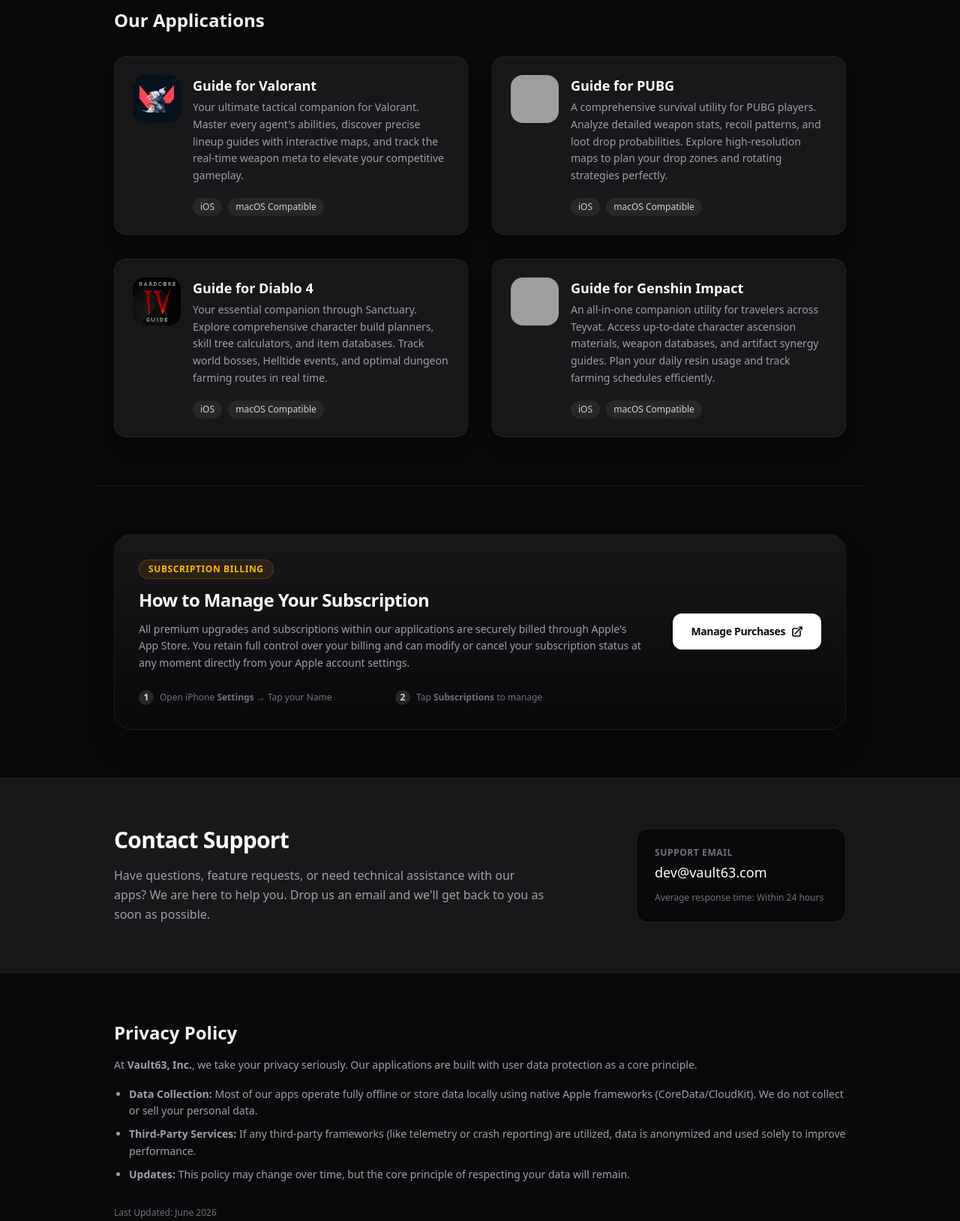
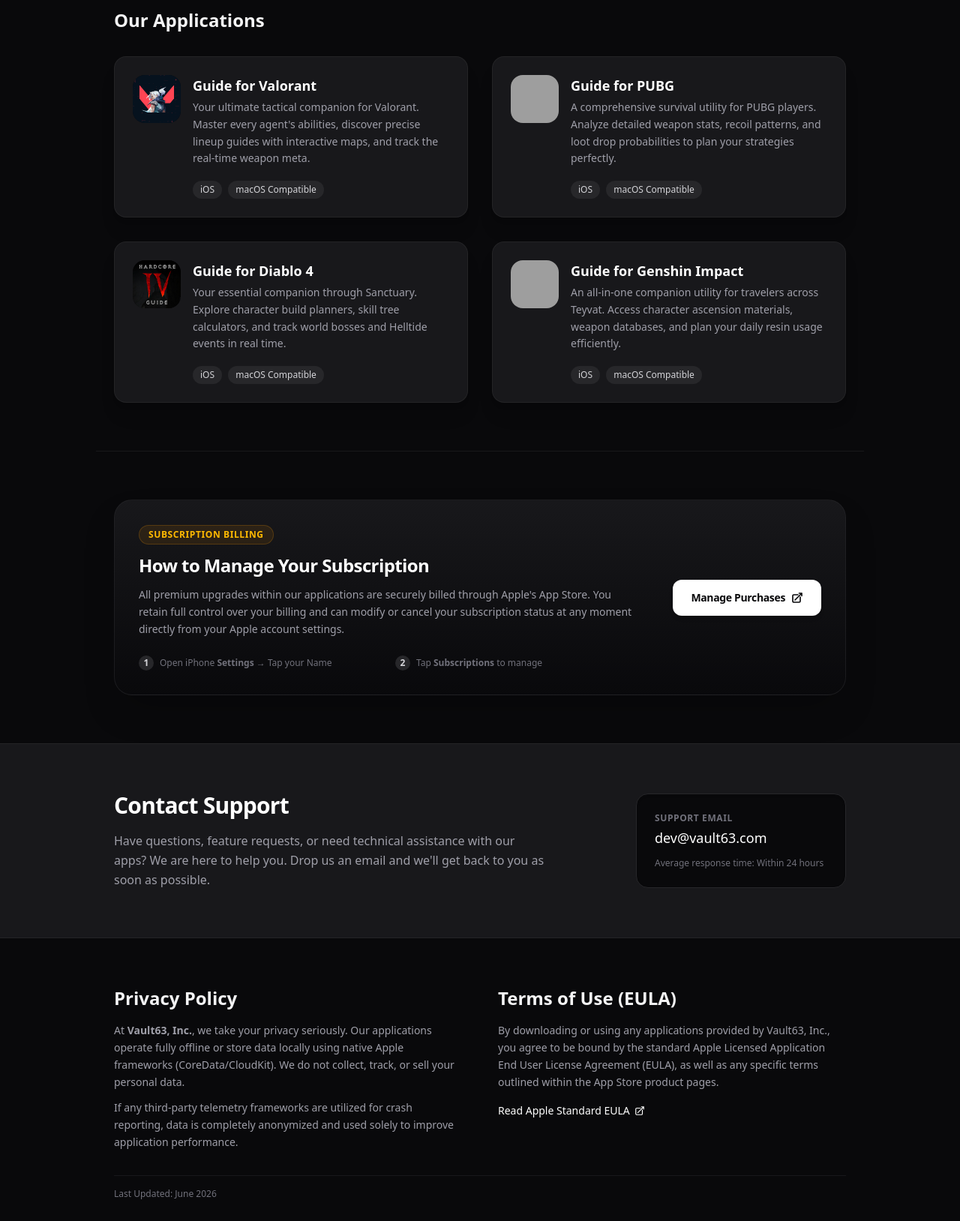
Before and after one commit to emresancaktar/vaultweb.github.io, a plain HTML site: page index.html in a window 1280 px wide. Shown: the part 520-2148 px from the top of the page at 75% size. Drawn offline with nearby package versions, Linux system fonts and the light colour scheme; grey boxes are pictures that could not be loaded.

Commit message:
Update index.html

```diff
--- a/index.html
+++ b/index.html
@@ -6,10 +6,7 @@
     <title>Vault63, Inc. — iOS & macOS Apps</title>
     <script src="https://cdn.jsdelivr.net/npm/@tailwindcss/browser@4"></script>
     <style>
-        /* Apple-like smooth scrolling */
         html { scroll-behavior: smooth; }
-
-        /* Carousel animation styles */
         .carousel-item {
             opacity: 0;
             transition: opacity 1s ease-in-out;
@@ -29,39 +26,25 @@
                 <a href="#apps" class="hover:text-white transition">Apps</a>
                 <a href="#billing" class="hover:text-white transition">Subscriptions</a>
                 <a href="#support" class="hover:text-white transition">Support</a>
-                <a href="#privacy" class="hover:text-white transition">Privacy</a>
+                <a href="#legal" class="hover:text-white transition">Legal</a>
             </div>
         </div>
     </nav>
 
-    <!-- Hero Section with Background Carousel -->
+    <!-- Hero Section -->
     <header class="relative bg-zinc-950 overflow-hidden min-h-[400px] flex items-center justify-center border-b border-zinc-900">
-        <!-- Code-themed Background Carousel -->
         <div id="code-carousel" class="absolute inset-0 z-0">
-            <!-- Slide 1: Dark Code -->
             <div class="carousel-item active absolute inset-0 bg-zinc-950">
-                <img src="https://images.unsplash.com/photo-1542831371-29b0f74f9713?q=80&w=1600&auto=format&fit=crop"
-                     alt="Dark Mode Code Editor"
-                     class="w-full h-full object-cover blur-xs opacity-30">
+                <img src="https://images.unsplash.com/photo-1542831371-29b0f74f9713?q=80&w=1600&auto=format&fit=crop" alt="Dark Code" class="w-full h-full object-cover blur-xs opacity-30">
             </div>
-            <!-- Slide 2: Light/Tech Code -->
             <div class="carousel-item absolute inset-0 bg-zinc-950">
-                <img src="https://images.unsplash.com/photo-1587620962725-abab7fe55159?q=80&w=1600&auto=format&fit=crop"
-                     alt="Light Mode Code Editor"
-                     class="w-full h-full object-cover blur-xs opacity-20">
+                <img src="https://images.unsplash.com/photo-1587620962725-abab7fe55159?q=80&w=1600&auto=format&fit=crop" alt="Tech Code" class="w-full h-full object-cover blur-xs opacity-20">
             </div>
-            <!-- Slide 3: Terminal -->
             <div class="carousel-item absolute inset-0 bg-zinc-950">
-                <img src="https://images.unsplash.com/photo-1629654297299-c85062111511?q=80&w=1600&auto=format&fit=crop"
-                     alt="Terminal Interface"
-                     class="w-full h-full object-cover blur-xs opacity-30">
+                <img src="https://images.unsplash.com/photo-1629654297299-c85062111511?q=80&w=1600&auto=format&fit=crop" alt="Terminal" class="w-full h-full object-cover blur-xs opacity-30">
             </div>
         </div>
-
-        <!-- Dark Gradient Overlay for Maximum Readability -->
         <div class="absolute inset-0 bg-gradient-to-b from-black/40 via-black/60 to-zinc-950 z-10"></div>
-
-        <!-- Content Layer -->
         <div class="relative z-20 max-w-5xl mx-auto px-6 py-24 text-center">
             <h1 class="text-4xl md:text-6xl font-extrabold tracking-tight text-white mb-6 drop-shadow-lg">
                 Crafting Premium Experiences <br class="hidden md:inline">for iOS & macOS
@@ -76,83 +59,56 @@
     <section id="apps" class="max-w-5xl mx-auto px-6 py-16">
         <h2 class="text-2xl font-bold mb-8 text-zinc-100">Our Applications</h2>
         <div class="grid grid-cols-1 md:grid-cols-2 gap-8">
-
-            <!-- Valorant Guide Card -->
+            <!-- Valorant -->
             <div class="bg-zinc-900 p-6 rounded-2xl shadow-xl border border-zinc-800/80 flex gap-4 items-start">
-                <img src="assets/img/valo_logo.png"
-                     alt="Guide for Valorant Icon"
-                     class="w-16 h-16 rounded-2xl flex-shrink-0 object-cover shadow-inner bg-zinc-950">
+                <img src="assets/img/valo_logo.png" alt="Guide for Valorant Icon" class="w-16 h-16 rounded-2xl flex-shrink-0 object-cover shadow-inner bg-zinc-950">
                 <div>
                     <h3 class="text-lg font-semibold text-white">Guide for Valorant</h3>
-                    <p class="text-zinc-400 text-sm mt-1 mb-4 leading-relaxed">
-                        Your ultimate tactical companion for Valorant. Master every agent's abilities, discover precise lineup guides with interactive maps, and track the real-time weapon meta to elevate your competitive gameplay.
-                    </p>
+                    <p class="text-zinc-400 text-sm mt-1 mb-4 leading-relaxed">Your ultimate tactical companion for Valorant. Master every agent's abilities, discover precise lineup guides with interactive maps, and track the real-time weapon meta.</p>
                     <span class="inline-flex items-center text-xs font-medium bg-zinc-800 text-zinc-300 px-2.5 py-1 rounded-full">iOS</span>
                     <span class="inline-flex items-center text-xs font-medium bg-zinc-800 text-zinc-300 px-2.5 py-1 rounded-full ml-1">macOS Compatible</span>
                 </div>
             </div>
-
-            <!-- PUBG Guide Card -->
+            <!-- PUBG -->
             <div class="bg-zinc-900 p-6 rounded-2xl shadow-xl border border-zinc-800/80 flex gap-4 items-start">
-                <img src="assets/img/pubg_app_logo.png"
-                     alt="Guide for PUBG Icon"
-                     class="w-16 h-16 rounded-2xl flex-shrink-0 object-cover shadow-inner bg-zinc-950">
+                <img src="assets/img/pubg_app_logo.png" alt="Guide for PUBG Icon" class="w-16 h-16 rounded-2xl flex-shrink-0 object-cover shadow-inner bg-zinc-950">
                 <div>
                     <h3 class="text-lg font-semibold text-white">Guide for PUBG</h3>
-                    <p class="text-zinc-400 text-sm mt-1 mb-4 leading-relaxed">
-                        A comprehensive survival utility for PUBG players. Analyze detailed weapon stats, recoil patterns, and loot drop probabilities. Explore high-resolution maps to plan your drop zones and rotating strategies perfectly.
-                    </p>
+                    <p class="text-zinc-400 text-sm mt-1 mb-4 leading-relaxed">A comprehensive survival utility for PUBG players. Analyze detailed weapon stats, recoil patterns, and loot drop probabilities to plan your strategies perfectly.</p>
                     <span class="inline-flex items-center text-xs font-medium bg-zinc-800 text-zinc-300 px-2.5 py-1 rounded-full">iOS</span>
                     <span class="inline-flex items-center text-xs font-medium bg-zinc-800 text-zinc-300 px-2.5 py-1 rounded-full ml-1">macOS Compatible</span>
                 </div>
             </div>
-
-            <!-- Diablo 4 Guide Card -->
+            <!-- Diablo 4 -->
             <div class="bg-zinc-900 p-6 rounded-2xl shadow-xl border border-zinc-800/80 flex gap-4 items-start">
-                <img src="assets/img/d4_logo.jpg"
-                     alt="Guide for Diablo 4 Icon"
-                     class="w-16 h-16 rounded-2xl flex-shrink-0 object-cover shadow-inner bg-zinc-950">
+                <img src="assets/img/d4_logo.jpg" alt="Guide for Diablo 4 Icon" class="w-16 h-16 rounded-2xl flex-shrink-0 object-cover shadow-inner bg-zinc-950">
                 <div>
                     <h3 class="text-lg font-semibold text-white">Guide for Diablo 4</h3>
-                    <p class="text-zinc-400 text-sm mt-1 mb-4 leading-relaxed">
-                        Your essential companion through Sanctuary. Explore comprehensive character build planners, skill tree calculators, and item databases. Track world bosses, Helltide events, and optimal dungeon farming routes in real time.
-                    </p>
+                    <p class="text-zinc-400 text-sm mt-1 mb-4 leading-relaxed">Your essential companion through Sanctuary. Explore character build planners, skill tree calculators, and track world bosses and Helltide events in real time.</p>
                     <span class="inline-flex items-center text-xs font-medium bg-zinc-800 text-zinc-300 px-2.5 py-1 rounded-full">iOS</span>
                     <span class="inline-flex items-center text-xs font-medium bg-zinc-800 text-zinc-300 px-2.5 py-1 rounded-full ml-1">macOS Compatible</span>
                 </div>
             </div>
-
-            <!-- Genshin Impact Guide Card -->
+            <!-- Genshin Impact -->
             <div class="bg-zinc-900 p-6 rounded-2xl shadow-xl border border-zinc-800/80 flex gap-4 items-start">
-                <img src="assets/img/genshin_logo.png"
-                     alt="Guide for Genshin Impact Icon"
-                     class="w-16 h-16 rounded-2xl flex-shrink-0 object-cover shadow-inner bg-zinc-950">
+                <img src="assets/img/genshin_logo.png" alt="Guide for Genshin Impact Icon" class="w-16 h-16 rounded-2xl flex-shrink-0 object-cover shadow-inner bg-zinc-950">
                 <div>
                     <h3 class="text-lg font-semibold text-white">Guide for Genshin Impact</h3>
-                    <p class="text-zinc-400 text-sm mt-1 mb-4 leading-relaxed">
-                        An all-in-one companion utility for travelers across Teyvat. Access up-to-date character ascension materials, weapon databases, and artifact synergy guides. Plan your daily resin usage and track farming schedules efficiently.
-                    </p>
+                    <p class="text-zinc-400 text-sm mt-1 mb-4 leading-relaxed">An all-in-one companion utility for travelers across Teyvat. Access character ascension materials, weapon databases, and plan your daily resin usage efficiently.</p>
                     <span class="inline-flex items-center text-xs font-medium bg-zinc-800 text-zinc-300 px-2.5 py-1 rounded-full">iOS</span>
                     <span class="inline-flex items-center text-xs font-medium bg-zinc-800 text-zinc-300 px-2.5 py-1 rounded-full ml-1">macOS Compatible</span>
                 </div>
             </div>
-
         </div>
     </section>
 
-    <!-- Subscription Management Section (App Store Compliance) -->
+    <!-- Subscription Management Section -->
     <section id="billing" class="border-t border-zinc-900 max-w-5xl mx-auto px-6 py-16">
-        <div class="bg-linear-to-b from-zinc-900 to-zinc-950 p-8 rounded-3xl border border-zinc-800/60 shadow-2xl md:flex md:items-center md:justify-between gap-8">
+        <div class="bg-gradient-to-b from-zinc-900 to-zinc-950 p-8 rounded-3xl border border-zinc-800/60 shadow-2xl md:flex md:items-center md:justify-between gap-8">
             <div class="max-w-2xl mb-6 md:mb-0">
-                <div class="inline-flex items-center text-xs font-semibold uppercase bg-amber-500/10 text-amber-400 px-3 py-1 rounded-full mb-3 border border-amber-500/20 tracking-wider">
-                    Subscription Billing
-                </div>
+                <div class="inline-flex items-center text-xs font-semibold uppercase bg-amber-500/10 text-amber-400 px-3 py-1 rounded-full mb-3 border border-amber-500/20 tracking-wider">Subscription Billing</div>
                 <h2 class="text-2xl font-bold tracking-tight text-white mb-3">How to Manage Your Subscription</h2>
-                <p class="text-zinc-400 text-sm leading-relaxed">
-                    All premium upgrades and subscriptions within our applications are securely billed through Apple's App Store. You retain full control over your billing and can modify or cancel your subscription status at any moment directly from your Apple account settings.
-                </p>
-
-                <!-- Quick Steps -->
+                <p class="text-zinc-400 text-sm leading-relaxed">All premium upgrades within our applications are securely billed through Apple's App Store. You retain full control over your billing and can modify or cancel your subscription status at any moment directly from your Apple account settings.</p>
                 <div class="grid grid-cols-1 sm:grid-cols-2 gap-3 mt-6 text-xs text-zinc-500">
                     <div class="flex items-center gap-2">
                         <span class="w-5 h-5 bg-zinc-800 rounded-full flex items-center justify-center font-bold text-zinc-300">1</span>
@@ -164,12 +120,8 @@
                     </div>
                 </div>
             </div>
-
             <div class="flex-shrink-0">
-                <a href="https://apps.apple.com/account/subscriptions"
-                   target="_blank"
-                   rel="noopener noreferrer"
-                   class="inline-flex items-center justify-center bg-white text-zinc-950 font-semibold px-6 py-3.5 rounded-xl hover:bg-zinc-200 transition text-sm shadow-md tracking-tight w-full md:w-auto whitespace-nowrap">
+                <a href="https://apps.apple.com/account/subscriptions" target="_blank" rel="noopener noreferrer" class="inline-flex items-center justify-center bg-white text-zinc-950 font-semibold px-6 py-3.5 rounded-xl hover:bg-zinc-200 transition text-sm shadow-md tracking-tight w-full md:w-auto whitespace-nowrap">
                     Manage Purchases
                     <svg class="w-4 h-4 ml-2" fill="none" stroke="currentColor" stroke-width="2.5" viewBox="0 0 24 24">
                         <path stroke-linecap="round" stroke-linejoin="round" d="M13.5 6H5.25A2.25 2.25 0 003 8.25v10.5A2.25 2.25 0 005.25 21h10.5A2.25 2.25 0 0018 18.75V10.5m-10.5 6L21 3m0 0h-5.25M21 3v5.25"></path>
@@ -185,35 +137,35 @@
             <div class="md:flex md:justify-between md:items-center">
                 <div class="max-w-xl mb-8 md:mb-0">
                     <h2 class="text-3xl font-bold tracking-tight text-white mb-4">Contact Support</h2>
-                    <p class="text-zinc-400 leading-relaxed">
-                        Have questions, feature requests, or need technical assistance with our apps? We are here to help you. Drop us an email and we'll get back to you as soon as possible.
-                    </p>
+                    <p class="text-zinc-400 leading-relaxed">Have questions, feature requests, or need technical assistance with our apps? We are here to help you. Drop us an email and we'll get back to you as soon as possible.</p>
                 </div>
                 <div class="bg-zinc-950 p-6 rounded-2xl border border-zinc-800 inline-block min-w-[280px] shadow-inner">
                     <p class="text-xs uppercase font-semibold text-zinc-500 tracking-wider mb-1">Support Email</p>
-                    <a href="mailto:dev@vault63.com" class="text-lg font-medium text-white hover:text-zinc-300 hover:underline break-all">
-                        dev@vault63.com
-                    </a>
+                    <a href="mailto:dev@vault63.com" class="text-lg font-medium text-white hover:text-zinc-300 hover:underline break-all">dev@vault63.com</a>
                     <p class="text-xs text-zinc-500 mt-3">Average response time: Within 24 hours</p>
                 </div>
             </div>
         </div>
     </section>
 
-    <!-- Privacy Policy Section -->
-    <section id="privacy" class="max-w-5xl mx-auto px-6 py-16">
-        <h2 class="text-2xl font-bold mb-4 text-zinc-100">Privacy Policy</h2>
-        <div class="max-w-none text-zinc-400 leading-relaxed space-y-4 text-sm">
-            <p>
-                At <strong>Vault63, Inc.</strong>, we take your privacy seriously. Our applications are built with user data protection as a core principle.
-            </p>
-            <ul class="list-disc pl-5 space-y-2">
-                <li><strong>Data Collection:</strong> Most of our apps operate fully offline or store data locally using native Apple frameworks (CoreData/CloudKit). We do not collect or sell your personal data.</li>
-                <li><strong>Third-Party Services:</strong> If any third-party frameworks (like telemetry or crash reporting) are utilized, data is anonymized and used solely to improve performance.</li>
-                <li><strong>Updates:</strong> This policy may change over time, but the core principle of respecting your data will remain.</li>
-            </ul>
-            <p class="text-xs text-zinc-500 pt-4">Last Updated: June 2026</p>
+    <!-- Legal Section (Privacy & EULA Combo) -->
+    <section id="legal" class="max-w-5xl mx-auto px-6 py-16">
+        <div class="grid grid-cols-1 md:grid-cols-2 gap-12 text-sm text-zinc-400 leading-relaxed">
+            <div>
+                <h2 class="text-2xl font-bold mb-4 text-zinc-100">Privacy Policy</h2>
+                <p class="mb-3">At <strong>Vault63, Inc.</strong>, we take your privacy seriously. Our applications operate fully offline or store data locally using native Apple frameworks (CoreData/CloudKit). We do not collect, track, or sell your personal data.</p>
+                <p>If any third-party telemetry frameworks are utilized for crash reporting, data is completely anonymized and used solely to improve application performance.</p>
+            </div>
+            <div>
+                <h2 class="text-2xl font-bold mb-4 text-zinc-100">Terms of Use (EULA)</h2>
+                <p class="mb-4">By downloading or using any applications provided by Vault63, Inc., you agree to be bound by the standard Apple Licensed Application End User License Agreement (EULA), as well as any specific terms outlined within the App Store product pages.</p>
+                <a href="https://www.apple.com/legal/internet-services/itunes/dev/stgula/" target="_blank" rel="noopener noreferrer" class="inline-flex items-center text-sm font-medium text-white hover:underline">
+                    Read Apple Standard EULA
+                    <svg class="w-3.5 h-3.5 ml-1.5" fill="none" stroke="currentColor" stroke-width="2" viewBox="0 0 24 24"><path stroke-linecap="round" stroke-linejoin="round" d="M13.5 6H5.25A2.25 2.25 0 003 8.25v10.5A2.25 2.25 0 005.25 21h10.5A2.25 2.25 0 0018 18.75V10.5m-10.5 6L21 3m0 0h-5.25M21 3v5.25"></path></svg>
+                </a>
+            </div>
         </div>
+        <p class="text-xs text-zinc-500 mt-8 border-t border-zinc-900 pt-4">Last Updated: June 2026</p>
     </section>
 
     <!-- Footer -->
@@ -234,13 +186,11 @@
             const items = carousel.querySelectorAll('.carousel-item');
             let currentItemIndex = 0;
             const intervalTime = 4000;
-
             function advanceCarousel() {
                 items[currentItemIndex].classList.remove('active');
                 currentItemIndex = (currentItemIndex + 1) % items.length;
                 items[currentItemIndex].classList.add('active');
             }
-
             setInterval(advanceCarousel, intervalTime);
         });
     </script>
```
